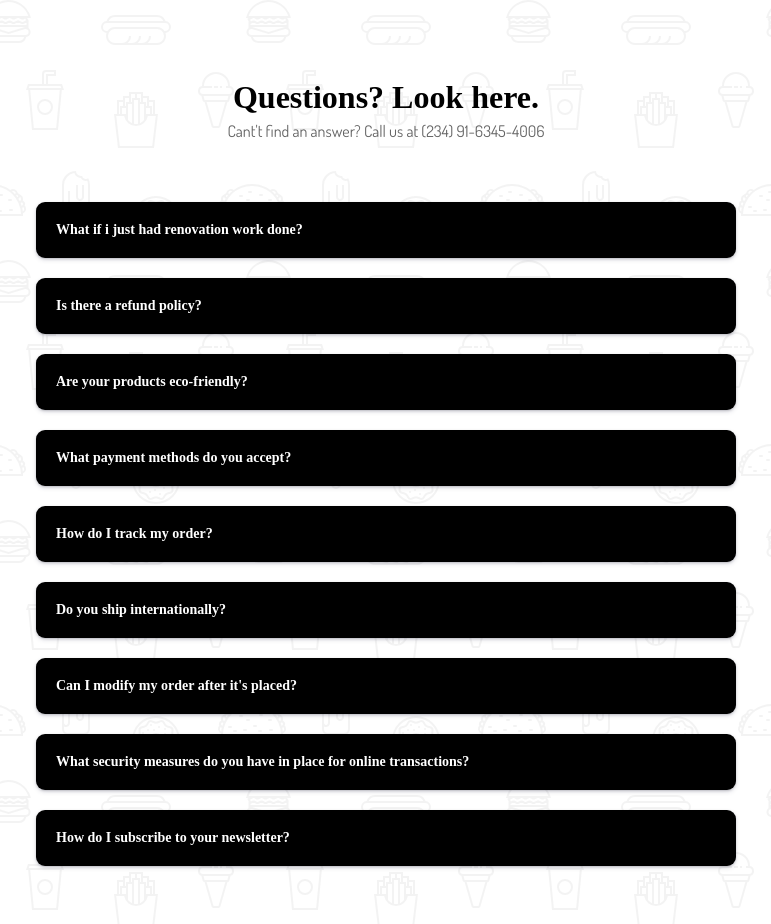
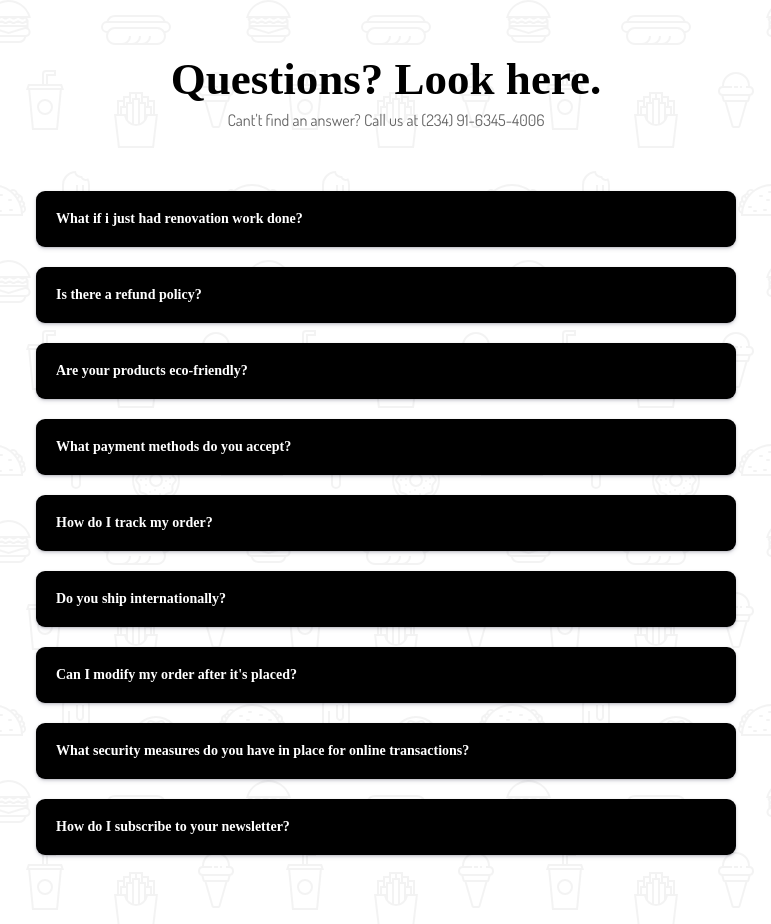
Before and after one commit to khalidadamu/FAQ-, a plain HTML site: page src/index.html in a window 1280 px wide. Shown: the whole page, without its empty margins (254-1025 px from the left). Drawn offline with Linux system fonts and the light colour scheme; a web font is replaced by a local one.

Commit message:
fixed the fonts

```diff
--- a/src/style.css
+++ b/src/style.css
@@ -33,7 +33,8 @@ p {
 
 h1,
 h3 {
-     color: black;
+               color: black;
+               font-size: 45px;
 }
 
 p {
@@ -51,7 +52,7 @@ p {
 
      .title__container {
           margin-bottom: 35px;
-          margin-top: 50px
+          margin-top: 15px
      }
 
      .accordion__container {
```
